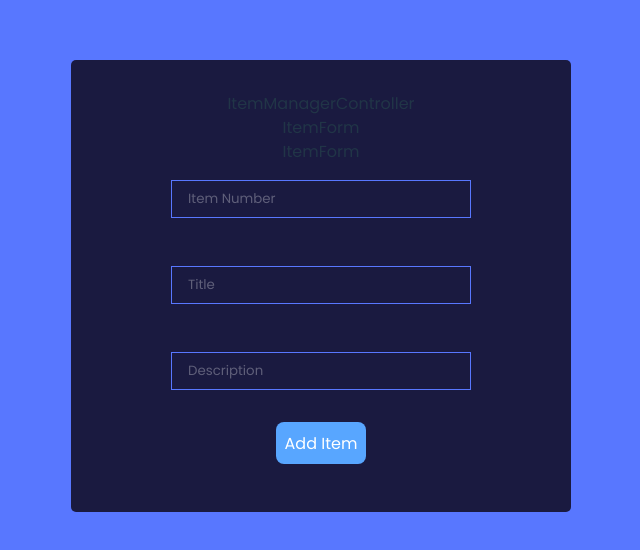
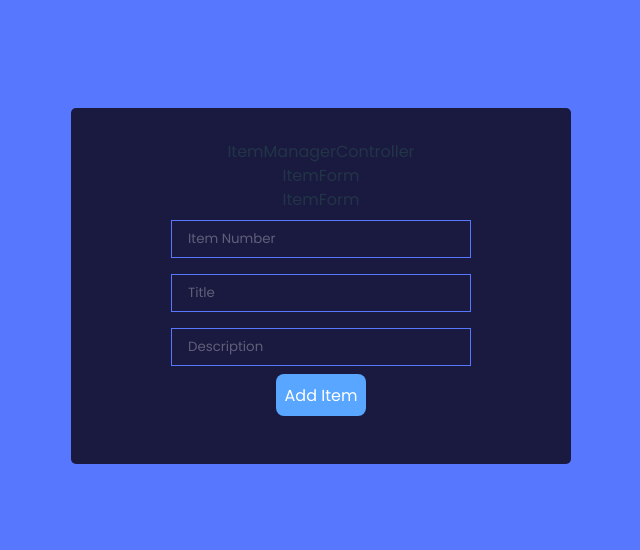
Before and after one commit to raulsorianobravo/ToDoListApp, a React (Vite) app: page / in a window 1280 px wide. Shown: the part 154-704 px from the top of the page, without its empty margins (319-959 px from the left). Built offline with nearby package versions, Linux system fonts and the light colour scheme.

Commit message:
[ADD] Styles

```diff
--- a/src/App.css
+++ b/src/App.css
@@ -109,8 +109,8 @@ h1 {
   background: none;
   border: 1px solid #5877ff;
   padding: 0.5rem 1rem;
-  margin-top: 1rem;
-  margin-bottom: 2rem;
+  margin-top: 0.5rem;
+  margin-bottom: 0.5rem;
   width: 300px;
   color: #fff;
 }
```
